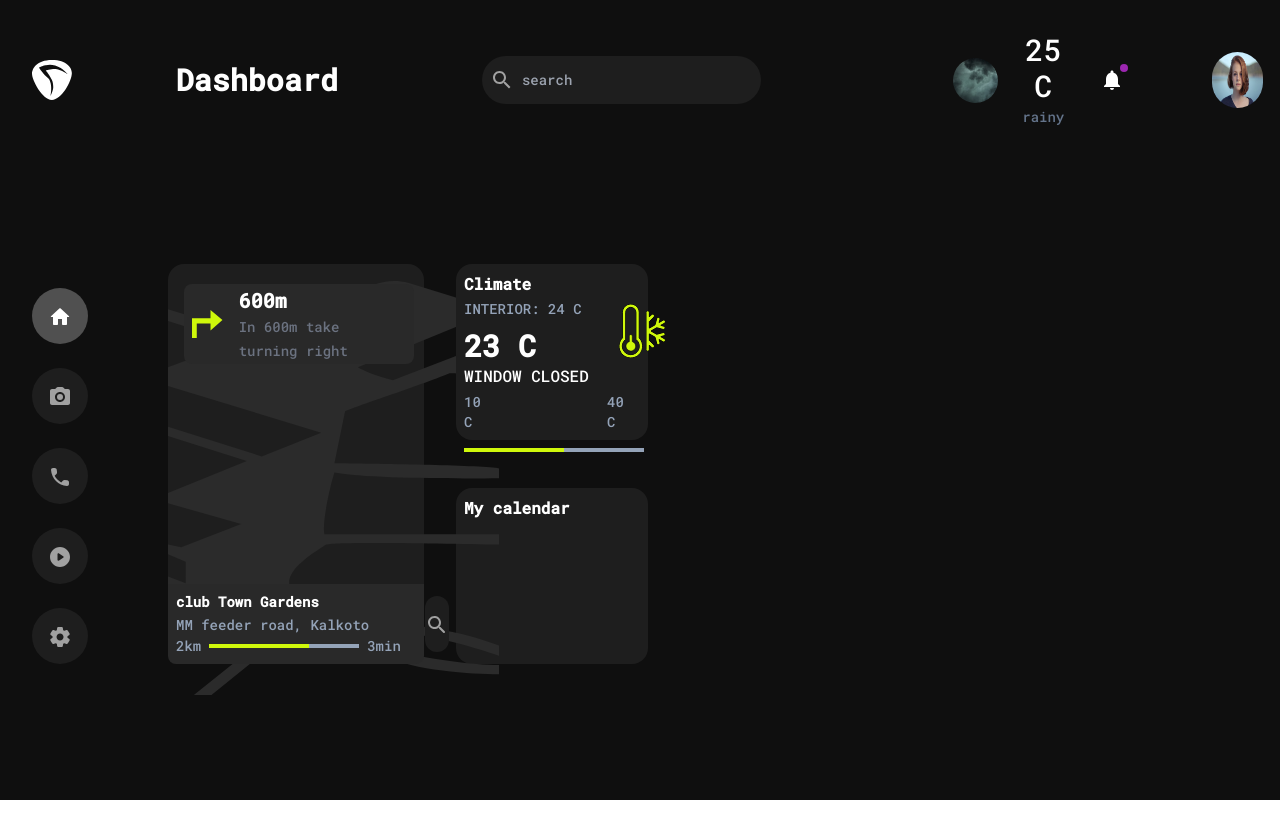
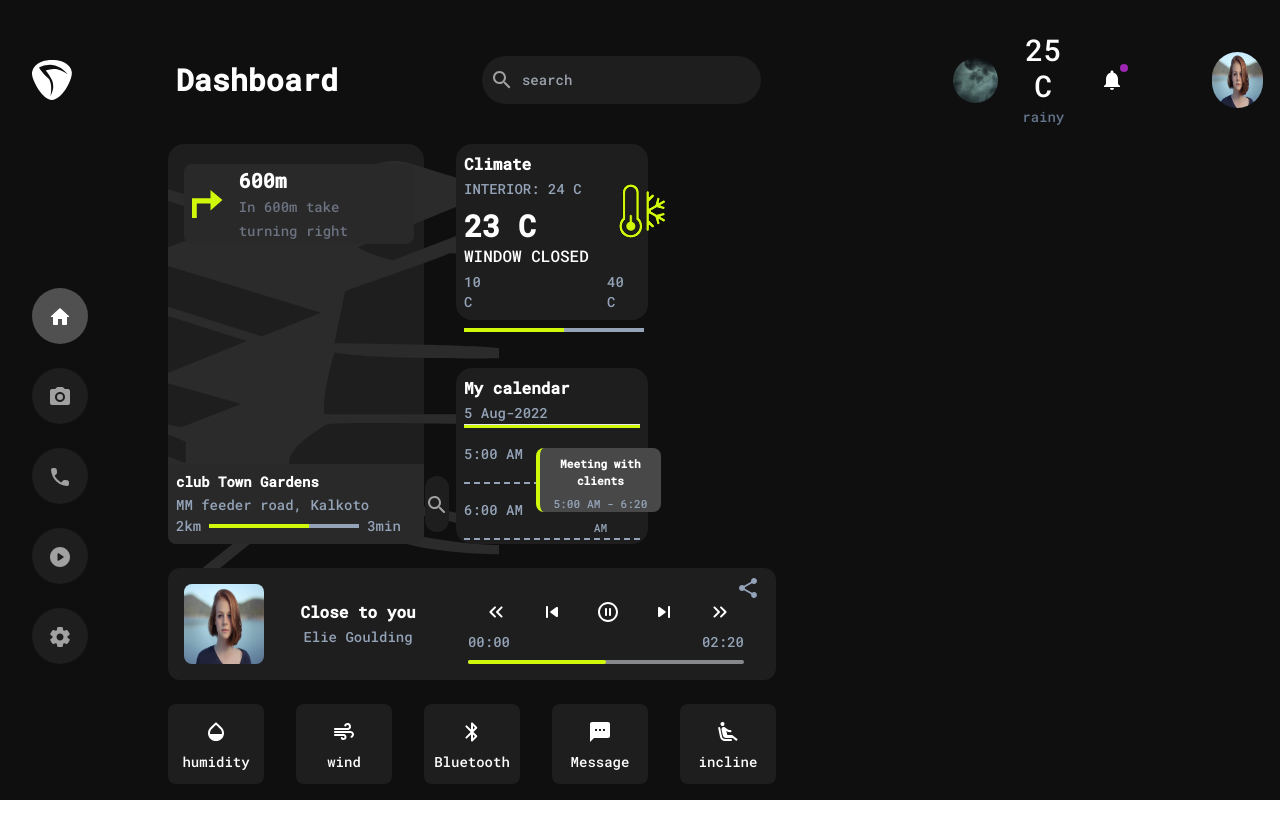
Before and after one commit to Valentin-Shyaka/RDAS, a React (Create React App) app: page /dashboard in a window 1280 px wide. Built offline with nearby package versions, Linux system fonts and the light colour scheme.

Commit message:
screen implementation

```diff
--- a/src/App.js
+++ b/src/App.js
@@ -6,6 +6,7 @@ import Signin from "./components/auth/Signin";
 import Signup from "./components/auth/Signup";
 import Dashboard from "./components/pages/Dashboard";
 import ForgotPassword from "./components/auth/ForgotPassword";
+import Screen from "./components/pages/Screen";
 
 
 function App() {
@@ -20,6 +21,7 @@ function App() {
       <Route path="/signup" element={<Signup/>}/>
       <Route path="/reset" element={<ForgotPassword/>}/>
       <Route path="/dashboard" element={<Dashboard/>}/>
+      <Route path="/screen" element={<Screen/>}/>
     </Routes>
     </div>
     </BrowserRouter>
--- /dev/null
+++ b/src/components/MusicPlayer.jsx
@@ -0,0 +1,43 @@
+import React from 'react'
+import SkipPreviousRoundedIcon from '@mui/icons-material/SkipPreviousRounded';
+import SkipNextRoundedIcon from '@mui/icons-material/SkipNextRounded';
+import PauseCircleOutlineRoundedIcon from '@mui/icons-material/PauseCircleOutlineRounded';
+import KeyboardDoubleArrowRightRoundedIcon from '@mui/icons-material/KeyboardDoubleArrowRightRounded';
+import KeyboardDoubleArrowLeftRoundedIcon from '@mui/icons-material/KeyboardDoubleArrowLeftRounded';
+import ShareRoundedIcon from '@mui/icons-material/ShareRounded';
+
+const MusicPlayer = () => {
+  return (
+    <div className='mt-6 bg-[#1E1E1E] w-full h-28 rounded-xl flex p-4 gap-4 text-center relative'>
+      <img src="./user_profile.png" alt="" className=' rounded-lg w-20'  />
+      <div className='h-full align-middle w-[50%] p-4 '>
+        <p className='font-bold '>Close to you</p>
+        <span className='mt-2 text-sm text-slate-400'>Elie Goulding</span>
+
+      </div>
+      <div className='h-full items-center w-full p-4'>
+        <div className='flex gap-8 ml-4 '>
+          <KeyboardDoubleArrowLeftRoundedIcon/>
+          <SkipPreviousRoundedIcon/>
+          <PauseCircleOutlineRoundedIcon/>
+          <SkipNextRoundedIcon/>
+          <KeyboardDoubleArrowRightRoundedIcon/>
+
+        </div>
+        <div className='flex text-sm gap-48 text-slate-400 mt-2'>
+          <span>00:00</span>
+          <span>02:20</span>
+        </div>
+        <div className='h-1 w-full bg-[#87888C] rounded-lg mt-2'>
+          <div className='h-full w-[50%] bg-[#CFF80B] rounded-lg'>
+
+          </div>
+        </div>
+      </div>
+      <ShareRoundedIcon className='absolute top-2 right-4 text-slate-400'/>
+
+    </div>
+  )
+}
+
+export default MusicPlayer
--- a/src/components/NavHeader.jsx
+++ b/src/components/NavHeader.jsx
@@ -3,7 +3,7 @@ import SearchIcon from '@mui/icons-material/Search';
 import NotificationsIcon from '@mui/icons-material/Notifications';
 import { Badge } from '@mui/material';
 
-const NavHeader = () => {
+const NavHeader = (title) => {
   return (
     <div className='flex w-full h-fit items-center gap-16 mb-4'>
         <svg xmlns="http://www.w3.org/2000/svg" width="46" height="46" viewBox="0 0 46 46" fill="none">
--- a/src/components/pages/Dashboard.jsx
+++ b/src/components/pages/Dashboard.jsx
@@ -2,14 +2,23 @@ import React from 'react'
 import NavHeader from '../NavHeader'
 import Sidebar from '../Sidebar'
 import SearchRoundedIcon from '@mui/icons-material/SearchRounded';
+import MusicPlayer from '../MusicPlayer';
+import OpacityRoundedIcon from '@mui/icons-material/OpacityRounded';
+import AirRoundedIcon from '@mui/icons-material/AirRounded';
+import BluetoothRoundedIcon from '@mui/icons-material/BluetoothRounded';
+import SmsRoundedIcon from '@mui/icons-material/SmsRounded';
+import AirlineSeatReclineExtraRoundedIcon from '@mui/icons-material/AirlineSeatReclineExtraRounded';
 
 const Dashboard = () => {
   return (
     <div className='p-8'>
-        <NavHeader/>
+        <NavHeader />
         <div className='flex items-center w-full h-[80vh] gap-20'>
             <Sidebar/>
-            <div className='flex w-full gap-8'>
+
+            <div className=''>
+                    <div className=''>
+                        <div className='flex gap-8'>
                         <div className='w-[20vw] h-[50vh] bg-[#1E1E1E] rounded-2xl relative'>
                             <svg xmlns="http://www.w3.org/2000/svg" width="331" height="448" viewBox="0 0 358 448" fill="none">
                                 <path d="M123.973 385.444L47 448H28L109 382.847L19.1397 342.806L0 362.87V342.806L11 333.776L0 330.766V319.731L19.1397 326.919V303.856L0 295.653V285.12L14.3548 288.13L79.1689 263.048L0 240.476V229.44L85.2588 194.829L0 167.742V157.709L101.354 189.813L165.733 164.23L0 113.567V93.5033L73.079 66.4155L0 43.3412V30.8014L92.6537 59.3928L217.497 5.72067C224.022 4.2149 237.942 -3.8101 260.561 2.20939L338.425 26.2869L358 19.7659V30.8014L205.317 93.5033C210.102 96.3457 224.37 103.134 243.162 107.548L358 63.4064V74.4419L327 88.9881L358 93.5033V105.04C346.255 104.204 316.332 100.024 304.5 100.024C270.86 113.902 198.46 137.248 191.5 141.261L180 197.337C231.329 197.839 342.688 199.645 358 202.855V213.389C313.196 214.058 213.06 213.79 180 207.37C174.49 224.926 166.429 262.848 169.213 274.085H358V285.12C304.061 284.618 185.616 281.508 171 285.12C150 298.667 121 317.694 134.5 336.144L202.272 371.899C208.072 371.063 222.804 369.391 235.332 369.391C259.401 370.896 317.633 378.019 358 394.472V405.508C321.896 392.633 243.684 370.596 219.672 385.444C230.692 390.125 256.124 400.693 269.696 405.508C286.661 408.852 328.072 415.541 358 415.541V425.573C329.29 425.573 264.563 421.56 235.332 405.508L196.182 385.444H123.973Z" fill="#2B2B2B"/>
@@ -74,15 +83,68 @@ const Dashboard = () => {
                                 </div>
 
                             </div>
-                <div className=' w-[15vw] h-[22vh] bg-[#1E1E1E] rounded-2xl p-2'>
+                            <div className=' w-[15vw] h-[22vh] bg-[#1E1E1E] rounded-2xl p-2 relative'>
                                 <h3 className='font-bold'>My calendar</h3>
+                                <span className='text-sm text-slate-400'>5 Aug-2022</span>
+                                <hr className='w-full bg-[#CFF80B] h-1'/>
+                                <div className='flex h-10 border-b-2 border-dashed border-slate-400 w-full mt-4'>
+                                    <span className='text-sm text-slate-400 '>5:00 AM</span>
+
+                                </div>
+                                <div className='flex h-10 border-b-2 border-dashed border-slate-400 w-full mt-4'>
+                                    <span className='text-sm text-slate-400 '>6:00 AM</span>
+
+                                </div>
+
+                                <div className='absolute w-[65%] h-16 bg-[#484848] rounded-lg left-20 top-20 border-l-4 border-[#CFF80B] text-center p-2'>
+                                    <h3 className='text-[0.7rem] font-bold'>Meeting with clients</h3>
+                                    <span className='text-[0.7rem] text-slate-400'>5:00 AM - 6:20 AM</span>
+
+                                </div>
+
+                            </div>
+                        </div>
+                    </div>
+
+
+
+            </div>
+            <div>
+            <MusicPlayer/>
+            <div className='flex mt-6 gap-8 '>
+                <div className='w-24 h-20 bg-[#1E1E1E] rounded-lg text-center p-2'>
+                    <OpacityRoundedIcon className='mt-2'/>
+                    <p className='text-sm mt-2'>humidity</p>
+                </div>
+                <div className='w-24 h-20 bg-[#1E1E1E] rounded-lg text-center p-2'>
+                    <AirRoundedIcon className='mt-2'/>
+                    <p className='text-sm mt-2'>wind</p>
+                </div>
+                <div className='w-24 h-20 bg-[#1E1E1E] rounded-lg text-center p-2'>
+                    <BluetoothRoundedIcon className='mt-2'/>
+                    <p className='text-sm mt-2'>Bluetooth</p>
+                </div>
+                <div className='w-24 h-20 bg-[#1E1E1E] rounded-lg text-center p-2'>
+                    <SmsRoundedIcon className='mt-2'/>
+                    <p className='text-sm mt-2'>Message</p>
+                </div>
+                <div className='w-24 h-20 bg-[#1E1E1E] rounded-lg text-center p-2'>
+                    <AirlineSeatReclineExtraRoundedIcon className='mt-2'/>
+                    <p className='text-sm mt-2'>incline</p>
+                </div>
 
             </div>
             </div>
 
             </div>
 
+
+
+
+
+
         </div>
+
 
     </div>
   )
--- /dev/null
+++ b/src/components/pages/Screen.jsx
@@ -0,0 +1,24 @@
+import React from 'react'
+import NavHeader from '../NavHeader'
+import Sidebar from '../Sidebar'
+
+const Screen = () => {
+  return (
+    <div className='p-8'>
+        <NavHeader />
+        <div className='flex items-center w-full h-[80vh] gap-20'>
+            <Sidebar/>
+            <div className='w-full'>
+                <iframe width="420" height="315"src="https://www.youtube.com/embed/M6Izjs3U8D8?autoplay=1&mute=1" title='camera_video' className='w-full h-[60vh] rounded-xl'>
+                </iframe>
+                <div className='h-20 w-full bg-[#1E1E1E] mt-6 rounded-xl'>
+
+                </div>
+
+            </div>
+        </div>
+    </div>
+  )
+}
+
+export default Screen
```
Lines whose indentation alone changed are shown as unchanged.
